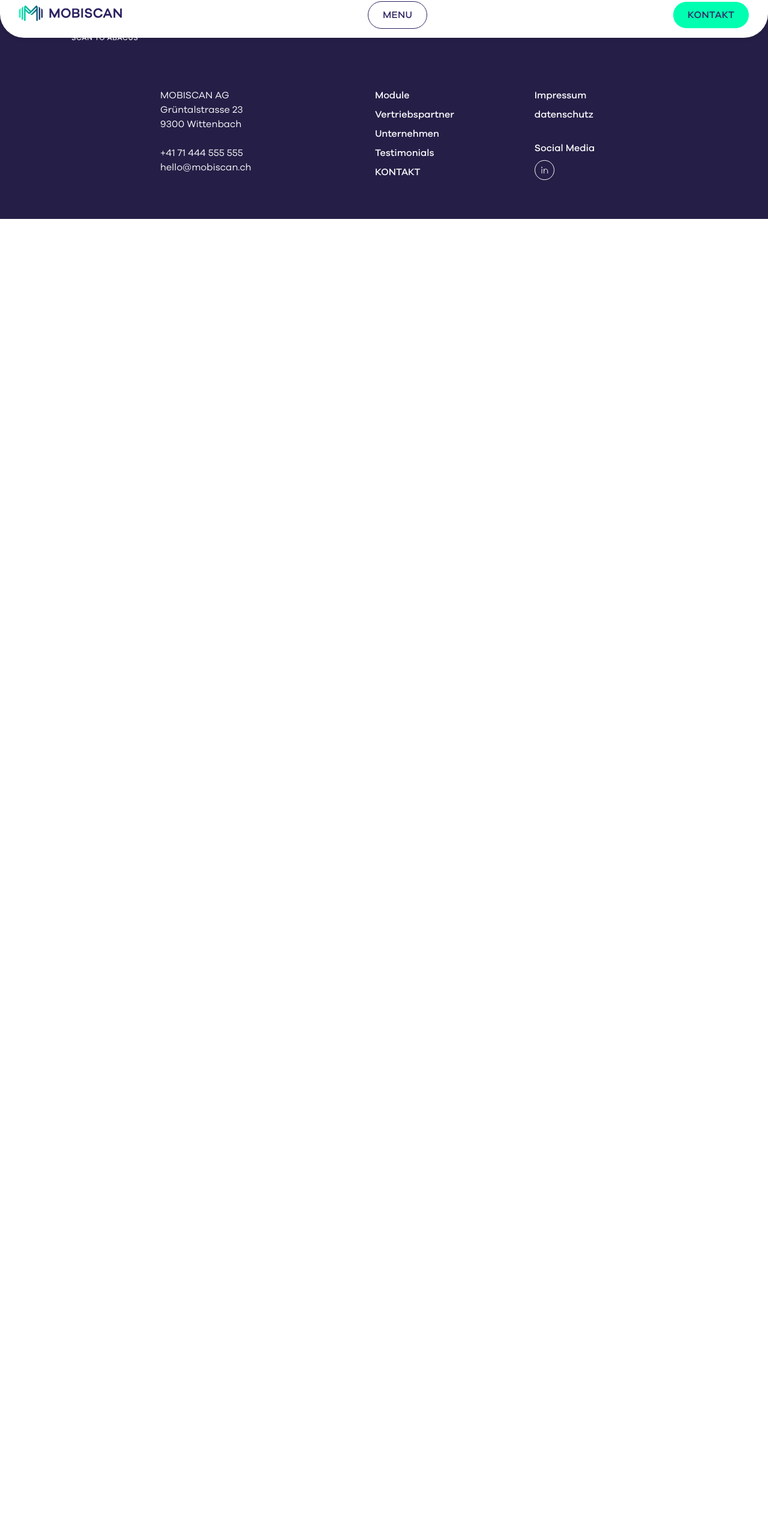
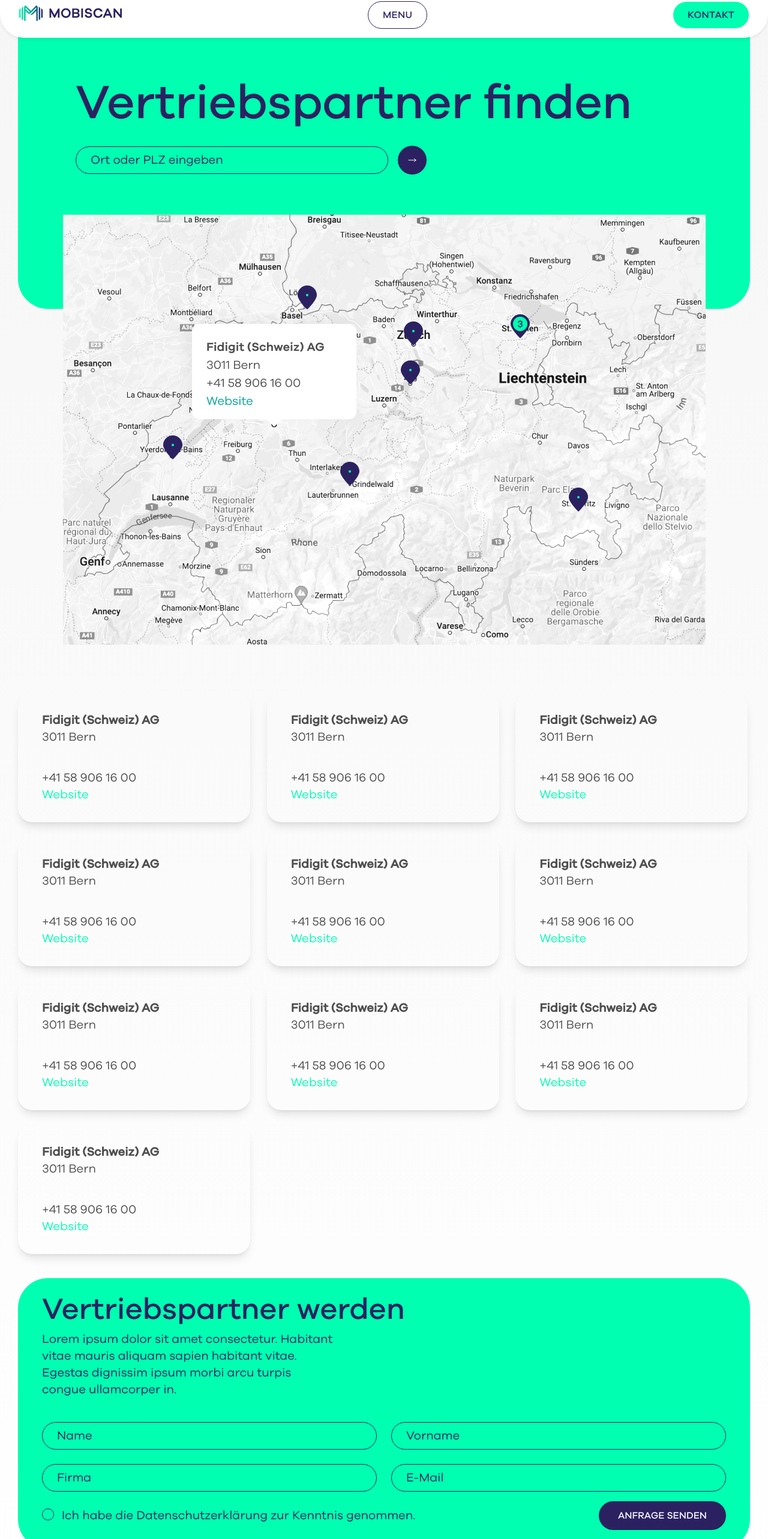
Before and after one commit to abdelaliabouelhassan/mobiscan, a Nuxt app: page /find-sales-partners in a window 1280 px wide. Shown: the part 13-2579 px from the top of the page at 60% size. Before the commit the page ends 800 px from the top, so only its background shows below. Built offline with nearby package versions, Linux system fonts and the light colour scheme.

Commit message:
sale page

```diff
--- /dev/null
+++ b/components/UI/AddressCard.vue
@@ -0,0 +1,16 @@
+<template>
+    <div class=" shadow-lg  w-full max-w-[24.1875rem] rounded-3xl px-10 py-8 space-y-10">
+        <div class=" w-full flex flex-col items-start text-dark-grey text-xl">
+            <span class="  font-galano-grotesque-medium font-semibold ">{{address}}</span>
+            <span class=" font-galano-grotesque font-normal">{{subaddress}}</span>
+        </div>
+        <div class=" w-full flex flex-col items-start text-dark-grey text-xl">
+            <span class="  font-galano-grotesque  ">{{phone}}</span>
+            <a :href="link" class=" text-caribbean-green font-galano-grotesque  font-normal" target="_blank">Website</a>
+        </div>
+    </div>
+</template>
+
+<script setup>
+ const props = defineProps(['address','subaddress','phone','link'])
+</script>
--- /dev/null
+++ b/components/partials/includes/SalesForm.vue
@@ -0,0 +1,105 @@
+<template>
+    <div class=" rounded-[3.125rem] w-full bg-caribbean-green px-4 md:px-10 py-8 space-y-10 overflow-hidden">
+        <div class=" w-full flex flex-col items-start space-y-4">
+            <h1 class=" text-port-gore text-4xl md:text-[3.125rem] font-galano-grotesque-medium">Vertriebspartner werden</h1>
+            <p class=" text-port-gore text-base md:text-xl font-galano-grotesque max-w-[30.75rem]">
+                Lorem ipsum dolor sit amet consectetur. Habitant vitae mauris aliquam sapien habitant vitae. Egestas dignissim ipsum morbi arcu turpis congue ullamcorper in.
+            </p>
+        </div>
+        <div class=" w-full space-y-4">
+            <div class=" w-full grid md:grid-cols-2 gap-6">
+                <input type="text" class=" bg-transparent border border-port-gore rounded-full text-port-gore-dark text-xl  w-full placeholder-port-gore px-6 outline-none py-2" placeholder="Name">
+                <input type="text" class=" bg-transparent border border-port-gore rounded-full text-port-gore-dark text-xl  w-full placeholder-port-gore px-6 outline-none py-2" placeholder="Vorname">
+                <input type="text" class=" bg-transparent border border-port-gore rounded-full text-port-gore-dark text-xl  w-full placeholder-port-gore px-6 outline-none py-2" placeholder="Firma">
+                <input type="text" class=" bg-transparent border border-port-gore rounded-full text-port-gore-dark text-xl  w-full placeholder-port-gore px-6 outline-none py-2" placeholder="E-Mail">
+            </div>
+
+            <div class=" w-full flex lg:flex-row flex-col items-start space-y-4 lg:space-y-0 lg:items-center lg:justify-between overflow-hidden">
+                <div class=" flex items-start space-x-1 -space-y-0">
+                   <label class="control control-radio text-port-gore text-xl">
+                    <input id="checkb" type="radio" name="radio" />
+                    <div class="control_indicator"></div>
+                  </label>
+                    <label for="checkb" class=" text-port-gore text-xl ">Ich habe die Datenschutzerklärung zur Kenntnis genommen.</label>
+                </div>
+                 <button
+                        class="text-white font-galano-grotesque-medium font-normal uppercase text-base bg-port-gore px-8 py-3 rounded-full hover:bg-white hover:text-port-gore duration-200"
+                    >
+                       Anfrage senden
+                 </button>
+            </div>
+        </div>
+    </div>
+</template>
+
+
+
+<style scoped>
+.control {
+    font-family: arial;
+    display: block;
+    position: relative;
+    padding-left: 29px;
+    margin-bottom: 5px;
+    padding-top: 3px;
+    cursor: pointer;
+    font-size: 16px;
+}
+    .control input {
+        position: absolute;
+        z-index: -1;
+        opacity: 0;
+    }
+.control_indicator {
+    position: absolute;
+    top: 2px;
+    left: 0;
+    height: 20px;
+    width: 20px;
+    background: #00ffb0;
+    border: 1px solid #2c2263;
+    border-radius: undefinedpx;
+}
+.control:hover input ~ .control_indicator,
+.control input:focus ~ .control_indicator {
+    background: #2c2263;
+}
+
+.control input:checked ~ .control_indicator {
+    background: #00ffb0;
+}
+.control:hover input:not([disabled]):checked ~ .control_indicator,
+.control input:checked:focus ~ .control_indicator {
+    background: #00ffb0;
+}
+.control input:disabled ~ .control_indicator {
+    background: #e6e6e6;
+    opacity: 0.6;
+    pointer-events: none;
+}
+.control_indicator:after {
+    box-sizing: unset;
+    content: '';
+    position: absolute;
+    display: none;
+}
+.control input:checked ~ .control_indicator:after {
+    display: block;
+}
+.control-radio .control_indicator {
+    border-radius: 50%;
+}
+
+.control-radio .control_indicator:after {
+    left: 3px;
+    top: 3px;
+    height: 12px;
+    width: 12px;
+    border-radius: 50%;
+    background: #2c2263;
+    transition: background 250ms;
+}
+.control-radio input:disabled ~ .control_indicator:after {
+    background: #7b7b7b;
+}
+</style>
--- /dev/null
+++ b/components/partials/sections/find_sales_partners/FirstSection.vue
@@ -0,0 +1,23 @@
+<template>
+    <section class=" w-full bg-caribbean-green    rounded-[3.125rem] px-4 md:px-24 pt-36 pb-36 lg:pb-56 space-y-8  relative">
+        <h1 class=" text-port-gore text-4xl sm:text-6xl md:text-[5rem] font-galano-grotesque-medium font-normal">Vertriebspartner finden</h1>
+
+        <div class=" w-full flex items-center space-x-4">
+            <input type="text" class=" bg-transparent border border-port-gore rounded-full text-port-gore-dark text-xl max-w-[20rem] md:max-w-[32.5625rem] w-full placeholder-port-gore px-6 outline-none py-2" placeholder="Ort oder PLZ eingeben">
+           <div>
+             <button class=" bg-port-gore w-12 h-12 rounded-full flex hover:bg-white duration-300 hover:border hover:border-port-gore hover:text-port-gore text-white">
+                <svg xmlns="http://www.w3.org/2000/svg" fill="none" viewBox="0 0 24 24" stroke-width="1.5" stroke="currentColor" class="w-4 h-4  m-auto ">
+                   <path stroke-linecap="round" stroke-linejoin="round" d="M17.25 8.25L21 12m0 0l-3.75 3.75M21 12H3" />
+                </svg>
+            </button>
+           </div>
+        </div>
+
+
+        <div class=" absolute lg:-bottom-[35rem] left-0 flex w-full ">
+            <img src="/images/find_sales_partners/map.png" class=" m-auto"  alt="map">
+        </div>
+
+
+    </section>
+</template>
--- /dev/null
+++ b/components/partials/sections/find_sales_partners/SecondSection.vue
@@ -0,0 +1,15 @@
+<template>
+    <section class=" w-full  pb-36 space-y-10">
+        <div class="grid sm:grid-cols-2 sm:pt-4 md:pt-0 md:grid-cols-3 gap-6 w-full">
+            <AddressCard v-for="i in 10" :key="i" address="Fidigit (Schweiz) AG" subaddress="3011 Bern" phone="+41 58 906 16 00" link="http://localhost:3001"/>
+        </div>
+      <div class=" w-full">
+        <SalesForm />
+      </div>
+    </section>
+</template>
+
+<script setup>
+ import AddressCard from "@/components/UI/AddressCard.vue"
+ import SalesForm from "@/components/partials/includes/SalesForm.vue"
+</script>
--- /dev/null
+++ b/pages/find-sales-partners/index.vue
@@ -0,0 +1,15 @@
+<template>
+     <div class=" w-full h-full px-4 bg-gradient-to-b from-[#F6F6F6] to-white">
+        <div class=" w-full max-w-[76.25rem] mx-auto ">
+           <div class=" pb-[17rem] sm:pb-[30rem] md:pb-[35rem] lg:pb-[40rem]">
+             <FirstSection />
+           </div>
+            <SecondSection />
+        </div>
+   </div>
+</template>
+
+<script setup>
+  import FirstSection from "@/components/partials/sections/find_sales_partners/FirstSection.vue"
+  import SecondSection from "@/components/partials/sections/find_sales_partners/SecondSection.vue"
+</script>
```
Also changed, not shown: public/images/find_sales_partners/map.png (added).
